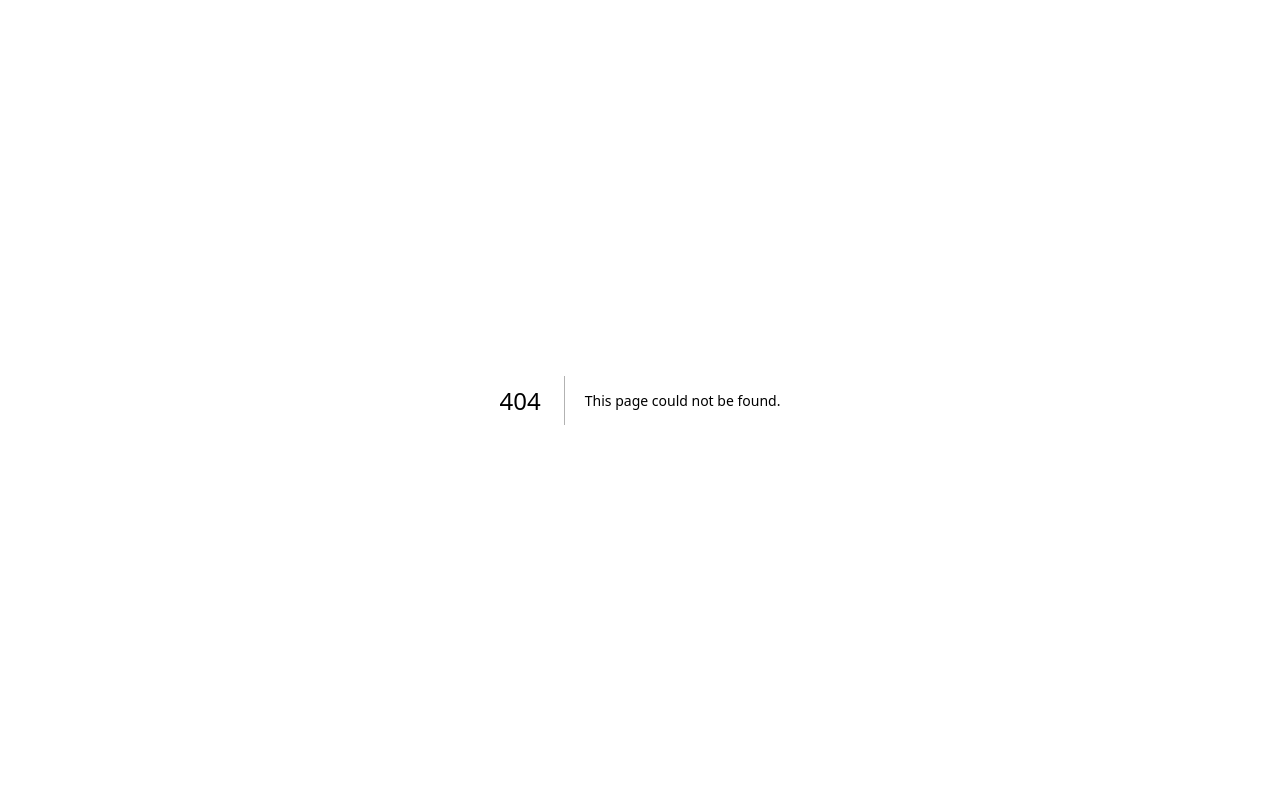
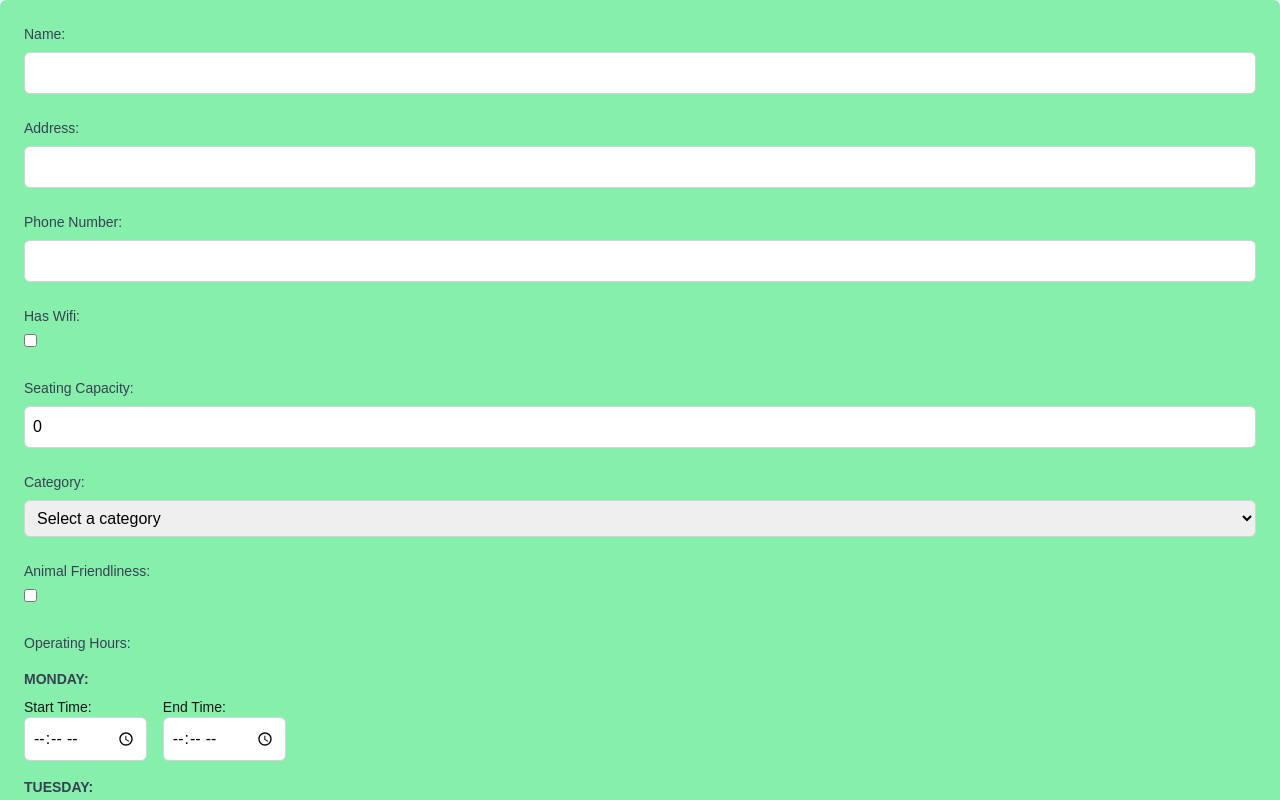
Before and after one commit to TimmyTram/Nextjs-Practice, a Next.js app: page /Locations in a window 1280 px wide. Before the commit this address had no page. Shown: the top 800 px of the page. Built offline with nearby package versions, Linux system fonts and the light colour scheme.

Commit message:
has form to add locations

```diff
--- /dev/null
+++ b/app/Locations/page.tsx
@@ -0,0 +1,192 @@
+'use client'
+import { useState } from 'react';
+import { LocationData, OperatingHour, TimeSlot } from '../api/locations/route';
+
+const Page = () => {
+    const [formData, setFormData] = useState({
+        name: '',
+        address: '',
+        phoneNumber: '',
+        hasWifi: false,
+        seatingCapacity: 0,
+        category: '',
+        animalFriendliness: false,
+        operatingHours: [
+            { day: '', timeSlots: [{ startTime: '', endTime: '' }] }
+        ]
+    });
+
+
+    const handleSubmit = async (e: React.FormEvent) => {
+        e.preventDefault();
+
+        formData.seatingCapacity = Number(formData.seatingCapacity);
+        console.log(formData);
+
+        try {
+            const res = await fetch('/api/locations', {
+                method: 'POST',
+                headers: {
+                    'Content-Type': 'application/json'
+                },
+                body: JSON.stringify(formData)
+            });
+
+            if (res.ok) {
+                console.log('Location created successfully!');
+                alert('Location created successfully!');
+            } else {
+                console.log('Error creating location.');
+                alert('Error creating location.');
+            }
+        } catch (error: any) {
+            console.log(`[ERROR]: Error in POST of app/Locations/page.tsx: ${error}`);
+            return;
+        }
+    }
+
+    return (
+        <form onSubmit={handleSubmit} className="space-y-6 p-6 bg-green-300 shadow-lg rounded-md">
+            <div className="space-y-2">
+                <label htmlFor="name" className="block text-sm font-medium text-gray-700">Name:</label>
+                <input
+                    type="text"
+                    id="name"
+                    className="w-full p-2 border border-gray-300 rounded-md text-black"
+                    value={formData.name}
+                    onChange={(e) => setFormData({ ...formData, name: e.target.value })}
+                />
+            </div>
+
+            <div className="space-y-2">
+                <label htmlFor="address" className="block text-sm font-medium text-gray-700">Address:</label>
+                <input
+                    type="text"
+                    id="address"
+                    className="w-full p-2 border border-gray-300 rounded-md text-black"
+                    value={formData.address}
+                    onChange={(e) => setFormData({ ...formData, address: e.target.value })}
+                />
+            </div>
+
+            <div className="space-y-2">
+                <label htmlFor="phoneNumber" className="block text-sm font-medium text-gray-700">Phone Number:</label>
+                <input
+                    type="text"
+                    id="phoneNumber"
+                    className="w-full p-2 border border-gray-300 rounded-md text-black"
+                    value={formData.phoneNumber}
+                    onChange={(e) => setFormData({ ...formData, phoneNumber: e.target.value })}
+                />
+            </div>
+
+            <div className="space-y-2">
+                <label htmlFor="hasWifi" className="block text-sm font-medium text-gray-700">Has Wifi:</label>
+                <input
+                    type="checkbox"
+                    id="hasWifi"
+                    className="form-checkbox text-blue-600"
+                    checked={formData.hasWifi}
+                    onChange={(e) => setFormData({ ...formData, hasWifi: e.target.checked })}
+                />
+            </div>
+
+            <div className="space-y-2">
+                <label htmlFor="seatingCapacity" className="block text-sm font-medium text-gray-700">Seating Capacity:</label>
+                <input
+                    type="text"
+                    id="seatingCapacity"
+                    className="w-full p-2 border border-gray-300 rounded-md text-black"
+                    value={formData.seatingCapacity}
+                    onChange={(e) => setFormData({ ...formData, seatingCapacity: Number(e.target.value) })}
+                />
+            </div>
+
+            <div className="space-y-2">
+                <label htmlFor="category" className="block text-sm font-medium text-gray-700">Category:</label>
+                <select
+                    id="category"
+                    className="w-full p-2 border border-gray-300 rounded-md text-black"
+                    value={formData.category}
+                    onChange={(e) => setFormData({ ...formData, category: e.target.value })}
+                >
+                    <option value="">Select a category</option> {/* Empty/default option */}
+                    <option value="LIBRARY">Library</option>
+                    <option value="CAFE">Cafe</option>
+                </select>
+            </div>
+
+            <div className="space-y-2">
+                <label htmlFor="animalFriendliness" className="block text-sm font-medium text-gray-700">Animal Friendliness:</label>
+                <input
+                    type="checkbox"
+                    id="animalFriendliness"
+                    className="form-checkbox text-blue-600"
+                    checked={formData.animalFriendliness}
+                    onChange={(e) => setFormData({ ...formData, animalFriendliness: e.target.checked })}
+                />
+            </div>
+
+
+            <div className="space-y-4">
+                <label className="block text-sm font-medium text-gray-700">Operating Hours:</label>
+
+                {['MONDAY', 'TUESDAY', 'WEDNESDAY', 'THURSDAY', 'FRIDAY', 'SATURDAY', 'SUNDAY'].map((day, index) => (
+                    <div key={index} className="space-y-2">
+                        <label className="block text-sm font-semibold text-gray-700">{day}:</label>
+
+                        <div className="flex space-x-4">
+                            {/* Start Time Input */}
+                            <div className="flex flex-col">
+                                <label htmlFor={`startTime-${day}`} className="text-sm">Start Time:</label>
+                                <input
+                                    type="time"
+                                    id={`startTime-${day}`}
+                                    className="w-full p-2 border border-gray-300 rounded-md text-black"
+                                    value={formData.operatingHours[index]?.timeSlots[0]?.startTime || ""}
+                                    onChange={(e) => {
+                                        const newOperatingHours = [...formData.operatingHours];
+                                        newOperatingHours[index] = {
+                                            ...newOperatingHours[index],
+                                            day,
+                                            timeSlots: [{ ...newOperatingHours[index]?.timeSlots?.[0], startTime: e.target.value }]
+                                        };
+                                        setFormData({ ...formData, operatingHours: newOperatingHours });
+                                    }}
+                                />
+                            </div>
+
+                            {/* End Time Input */}
+                            <div className="flex flex-col">
+                                <label htmlFor={`endTime-${day}`} className="text-sm">End Time:</label>
+                                <input
+                                    type="time"
+                                    id={`endTime-${day}`}
+                                    className="w-full p-2 border border-gray-300 rounded-md text-black"
+                                    value={formData.operatingHours[index]?.timeSlots[0]?.endTime || ""}
+                                    onChange={(e) => {
+                                        const newOperatingHours = [...formData.operatingHours];
+                                        newOperatingHours[index] = {
+                                            ...newOperatingHours[index],
+                                            day,
+                                            timeSlots: [{ ...newOperatingHours[index]?.timeSlots?.[0], endTime: e.target.value }]
+                                        };
+                                        setFormData({ ...formData, operatingHours: newOperatingHours });
+                                    }}
+                                />
+                            </div>
+                        </div>
+                    </div>
+                ))}
+            </div>
+
+            <button type="submit" className="w-full bg-blue-500 text-white p-3 rounded-md hover:bg-blue-600">
+                Submit
+            </button>
+        </form>
+
+    );
+
+};
+
+export default Page;
--- a/app/api/locations/route.ts
+++ b/app/api/locations/route.ts
@@ -2,7 +2,7 @@ import { NextRequest, NextResponse } from "next/server";
 import { DayOfWeek, LocationType, PrismaClient } from "@prisma/client";
 
 // defining the expected data for a location
-interface LocationData {
+export interface LocationData {
     name: string;
     address: string;
     phoneNumber: string;
@@ -17,13 +17,13 @@ interface LocationData {
 }
 
 // defining the expected data for operating hours
-interface OperatingHour {
+export interface OperatingHour {
     day: DayOfWeek;
     timeSlots: TimeSlot[];
 }
 
 // defining the expected data for a time slot
-interface TimeSlot {
+export interface TimeSlot {
     startTime: string;
     endTime: string;
 }
--- a/app/page.tsx
+++ b/app/page.tsx
@@ -6,6 +6,7 @@ export default function Home() {
     <div className="p-5">
       <h1 className="py-5">Hello from Home page</h1>
 
+      <Link href="/Locations" className="text-white bg-blue-700 hover:bg-blue-800 focus:ring-4 focus:ring-blue-300 font-medium rounded-lg text-sm px-5 py-2.5 dark:bg-blue-600 dark:hover:bg-blue-700 focus:outline-none dark:focus:ring-blue-800">Locations</Link>
       <Link href="/Users" className="text-white bg-blue-700 hover:bg-blue-800 focus:ring-4 focus:ring-blue-300 font-medium rounded-lg text-sm px-5 py-2.5 dark:bg-blue-600 dark:hover:bg-blue-700 focus:outline-none dark:focus:ring-blue-800">Users</Link>
     </div>
   );
```
